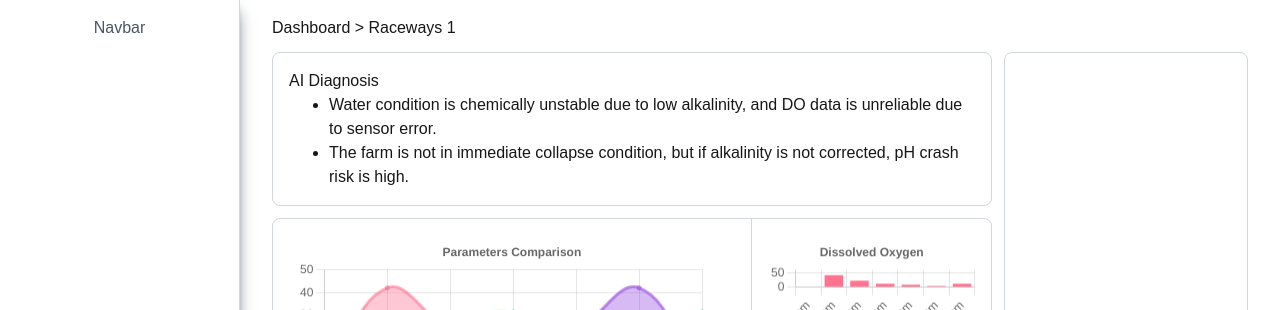
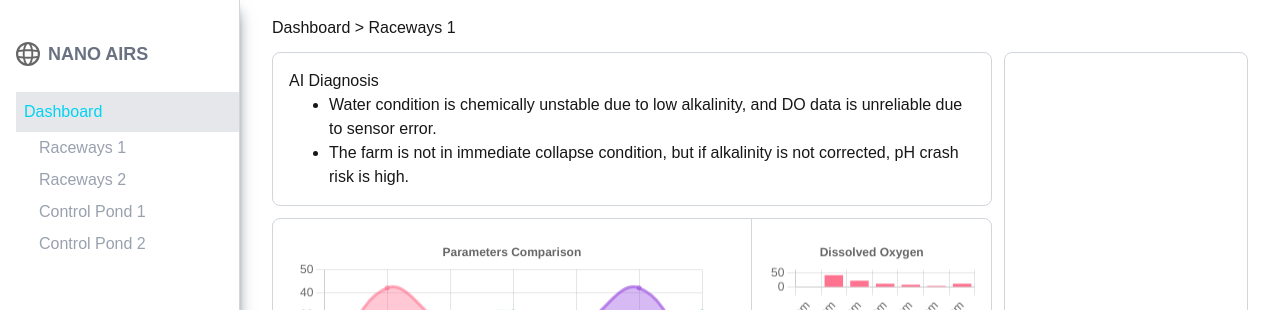
Before and after one commit to royrmagdaong/nanoairs, a Next.js app: page /dashboard in a window 1280 px wide. Shown: the top 310 px of the page. Built offline with nearby package versions, Linux system fonts and the light colour scheme.

Commit message:
add nav links, set active links

```diff
--- a/app/components/navbar.tsx
+++ b/app/components/navbar.tsx
@@ -1,8 +1,49 @@
+'use client'
+
+import Image from 'next/image';
+import { useRouter, usePathname } from 'next/navigation'
+import { useEffect, useState } from 'react';
 
 export default function NavBar() {
+  const router = useRouter()
+  const pathname = usePathname()
+
+  const [activeLink, setActiveLink] = useState('')
+
+  useEffect(()=>{
+    console.log(pathname)
+
+    if(pathname.includes('raceways-1')){
+      setActiveLink('raceways-1')
+    }else if(pathname.includes('raceways-2')){
+      setActiveLink('raceways-2')
+    }else if(pathname.includes('control-pond-1')){
+      setActiveLink('control-pond-1')
+    }else if(pathname.includes('control-pond-2')){
+      setActiveLink('control-pond-2')
+    }
+
+  },[])
+
   return (
-    <nav className="fixed left-0 top-0 bottom-0 w-60 bg-white text-gray-600 border-r border-gray-300 shadow-lg shadow-gray-500 flex flex-col items-center py-4">
-        Navbar
+    <nav className="fixed left-0 top-0 bottom-0 w-60 bg-white text-gray-600 border-r border-gray-300 shadow-lg shadow-gray-500 flex flex-col py-4">
+      <div className='flex mt-6'>
+        <Image
+          src="/globe.svg"
+          alt="Logo"
+          width={24}
+          height={0}
+          className='mr-2 ml-4'
+        />
+        <span className='text-lg uppercase text-gray-500 font-bold'>Nano Airs</span>
+      </div>
+      <div className='ml-4 mt-6'>
+        <div onClick={()=>{router.push('/nanoairs/dashboard')}} className={`${pathname.includes('dashboard')?'text-cyan-400 bg-gray-200':''} py-2 hover:text-cyan-400 cursor-pointer hover:bg-gray-200 pl-2`}>Dashboard</div>
+        <div onClick={()=>{router.push('/nanoairs/dashboard/raceways-1')}} className={`${activeLink==='raceways-1'?'text-black bg-gray-200 border-l-cyan-400 ':'text-gray-400 border-l-white'} ml-3 py-1 cursor-pointer hover:text-black hover:bg-gray-200 hover:border-l-cyan-400 pl-2 border-l-3`}>Raceways 1</div>
+        <div onClick={()=>{router.push('/nanoairs/dashboard/raceways-2')}} className={`${activeLink==='raceways-2'?'text-black bg-gray-200 border-l-cyan-400 ':'text-gray-400 border-l-white'} ml-3 py-1 cursor-pointer hover:text-black hover:bg-gray-200 hover:border-l-cyan-400 pl-2 border-l-3`}>Raceways 2</div>
+        <div onClick={()=>{router.push('/nanoairs/dashboard/control-pond-1')}} className={`${activeLink==='control-pond-1'?'text-black bg-gray-200 border-l-cyan-400 ':'text-gray-400 border-l-white'} ml-3 py-1 cursor-pointer hover:text-black hover:bg-gray-200 hover:border-l-cyan-400 pl-2 border-l-3`}>Control Pond 1</div>
+        <div onClick={()=>{router.push('/nanoairs/dashboard/control-pond-2')}} className={`${activeLink==='control-pond-2'?'text-black bg-gray-200 border-l-cyan-400 ':'text-gray-400 border-l-white'} ml-3 py-1 cursor-pointer hover:text-black hover:bg-gray-200 hover:border-l-cyan-400 pl-2 border-l-3`}>Control Pond 2</div>
+      </div>
     </nav>
   );
 }
--- a/app/nanoairs/dashboard/[id]/page.tsx
+++ b/app/nanoairs/dashboard/[id]/page.tsx
@@ -1,6 +1,8 @@
 'use client'
 
 import { useParams } from 'next/navigation'
+import { useState, useEffect } from 'react';
+
 import NavBar from "@/app/components/navbar";
 import SensorCard from "@/app/components/sensor-card"
 import AIDiagnosis from "@/app/components/ai-diagnosis"
@@ -9,6 +11,19 @@ import ChartParamsComparison from "@/app/components/chart-params-comparison"
 
 export default function Dashboard() {
 const params = useParams()
+const [activeLink, setActiveLink] = useState('')
+
+useEffect(()=>{
+  if(params.id === 'raceways-1'){
+      setActiveLink('raceways 1')
+    }else if(params.id === 'raceways-2'){
+      setActiveLink('raceways 2')
+    }else if(params.id === 'control-pond-1'){
+      setActiveLink('control pond 1')
+    }else if(params.id === 'control-pond-2'){
+      setActiveLink('control pond 2')
+    }
+}, [])
 
   if(params.id === 'raceways-1' || params.id === 'raceways-2' || params.id === 'control-pond-1' || params.id === 'control-pond-2'){
     return (
@@ -18,7 +33,7 @@ const params = useParams()
         <main className="ml-60 px-8">
 
           <div className="mt-4 mb-3">
-            Dashboard &gt; <span className='capitalize'>{params.id}</span>
+            Dashboard &gt; <span className='capitalize'>{activeLink}</span>
           </div>
 
           <div className=" grid grid-cols-4 grid-row-6">
--- a/app/nanoairs/dashboard/page.tsx
+++ b/app/nanoairs/dashboard/page.tsx
@@ -3,10 +3,11 @@
 import NavBar from "@/app/components/navbar";
 import SensorCardGauge from "@/app/components/sensor-card-gauge"
 import PolarAreaChart from '@/app/components/polar-area';
-import { useRouter } from 'next/navigation'
+import { useRouter, usePathname } from 'next/navigation'
 
 export default function Dashboard() {
   const router = useRouter()
+  const pathname = usePathname()
 
   return (
     <div className="">
```
